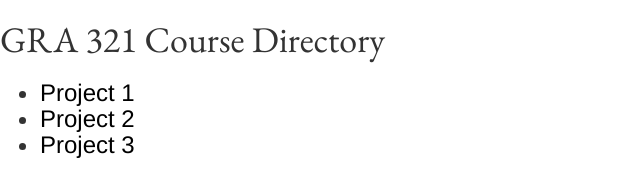
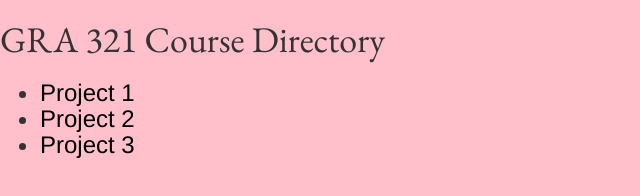
Before and after one commit to fashionnuggets/gra-321, a plain HTML site: page index.html in a window 1280 px wide. Shown: the whole page, without its empty margins (0-640 px from the left). Drawn offline with nearby package versions, Linux system fonts and the light colour scheme.

Commit message:
background

```diff
--- a/css/style.css
+++ b/css/style.css
@@ -1,6 +1,7 @@
 body {
-  background-color: #pink;}
-  <!--#EEDEFF--//>
+  background-color: pink;}
+
+  <!--EEDEFF-->
 
 
 <style>
```
